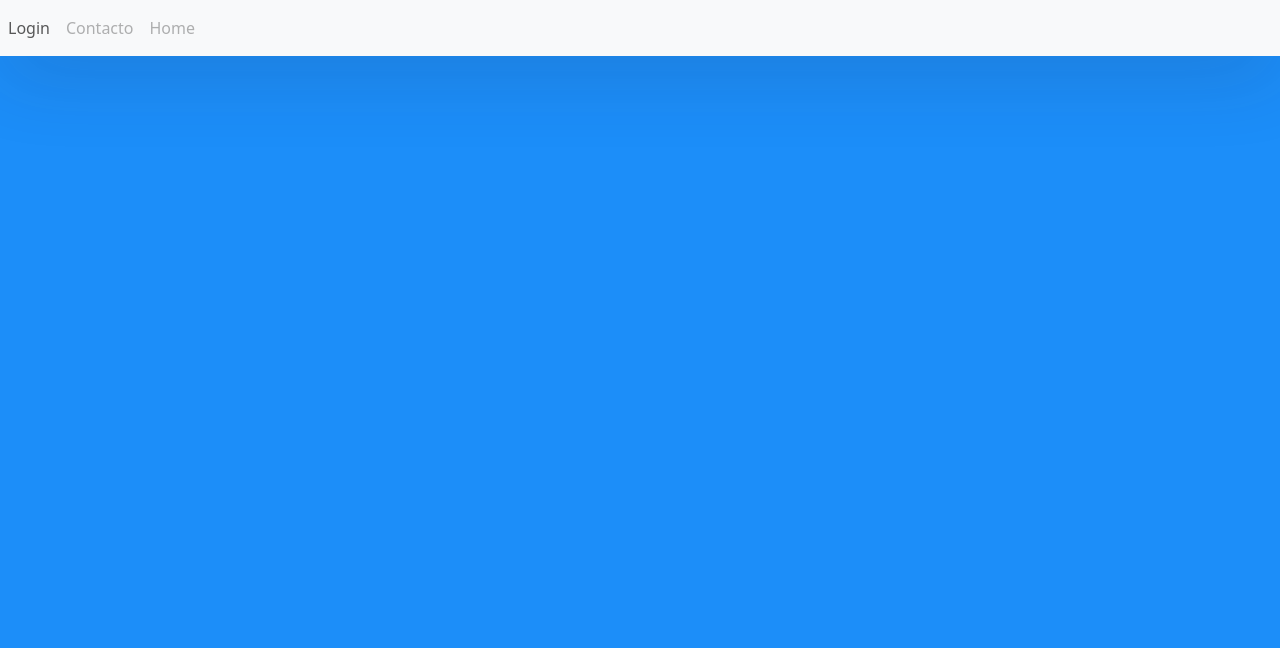
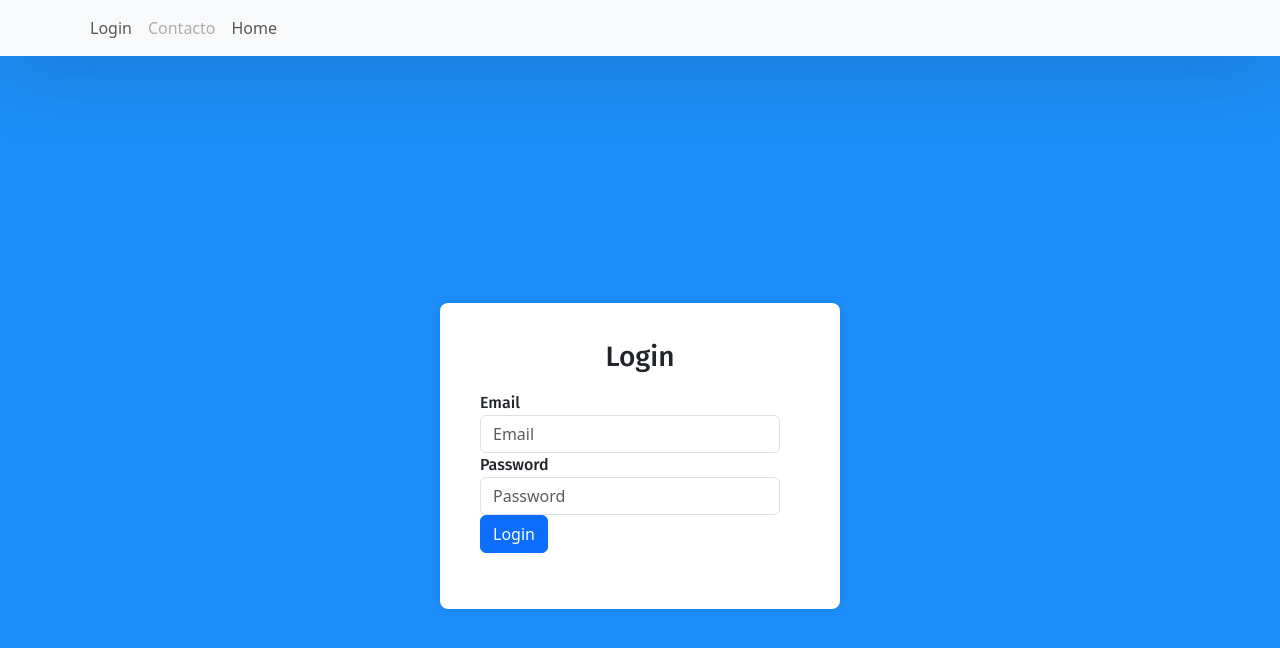
Before and after one commit to lucasaupi/CinemaApp, a Vue app: page /login in a window 1280 px wide. Shown: the top 648 px of the page. Built offline with nearby package versions, Linux system fonts and the light colour scheme.

Commit message:
Add login router

```diff
--- a/package.json
+++ b/package.json
@@ -4,16 +4,17 @@
   "version": "0.0.0",
   "type": "module",
   "scripts": {
-
     "dev": "vite",
     "build": "vite build",
     "preview": "vite preview"
   },
   "dependencies": {
-    "vue": "^3.4.37"
+    "vue": "^3.4.37",
+    "vue-router": "^4.4.5"
   },
   "devDependencies": {
     "@vitejs/plugin-vue": "^5.1.2",
+    "@vue/cli-plugin-router": "~4.5.13",
     "vite": "^5.4.1"
   }
 }
--- a/src/App.vue
+++ b/src/App.vue
@@ -1,78 +1,45 @@
-
 <template>
   <div id="app">
-
-   <nav class="navbar navbar-expand-lg navbar-light bg-light">
-
-  <button class="navbar-toggler" type="button" data-toggle="collapse" data-target="#navbarSupportedContent" aria-controls="navbarSupportedContent" aria-expanded="false" aria-label="Toggle navigation">
-    <span class="navbar-toggler-icon"></span>
-  </button>
-
-  <div class="collapse navbar-collapse" id="navbarSupportedContent">
+      <div class="navbar navbar-expand-lg navbar-light bg-light">
+        <div class="container">
           <ul class="navbar-nav mr-auto">
-
-
-
             <li class="nav-item">
-        <a class="nav-link" href="#" >Login</a>
+              <router-link class="nav-link" to="/login">Login</router-link>
             </li>
-
             <li class="nav-item">
               <a class="nav-link disabled" href="#">Contacto</a>
             </li>
-
             <li class="nav-item">
-         <a class="nav-link disabled" href="#">Home</a>
+              <router-link class="nav-link" to="/">Home</router-link>
             </li>
           </ul>
-
-
-
-
         </div>
-</nav>
-
-
-
       </div>
-
-
-
+    <router-view />
+  </div>
 </template>
 
 <script>
-  export default{
-
- name: 'app'
- }
+export default {
+  name: 'App',
+};
 </script>
 
-
-
-
-
-
 <style>
-
-
-
-
-
 @import url('https://fonts.googleapis.com/css?family=Fira+Sans:400,500,600,700,800');
 
 * {
   box-sizing: border-box;
 }
 
-    body{
+body {
   background: #1C8Ef9 !important;
   min-height: 100vh;
   display: flex;
   font-weight: 400;
-
 }
 
-    h1,h2,h3,h4,h5,h6,label,span {
+h1, h2, h3, h4, h5, h6, label, span {
   font-weight: 500;
   font-family: 'Fira Sans', sans-serif;
 }
@@ -80,7 +47,6 @@
 body, html, #app, #root, .auth-wrapper {
   width: 100%;
   height: 100%;
-
 }
 
 #app {
@@ -89,7 +55,7 @@
 
 .navbar-light {
   background-color: #ffffff;
-      box-shadow: 0px 14px 80px rgba(34,35,58,0.2);
+  box-shadow: 0px 14px 80px rgba(34, 35, 58, 0.2);
 }
 
 .auth-wrapper {
@@ -103,7 +69,7 @@
   width: 450px;
   margin: auto;
   background: #ffffff;
-      box-shadow: 0px 14px 80px rgba(34,35,58,0.2);
+  box-shadow: 0px 14px 80px rgba(34, 35, 58, 0.2);
   padding: 40px 55px 45px 55px;
   border-radius: 15px;
   transition: all .3s;
@@ -136,11 +102,4 @@
 .forgot-password a {
   color: #167bff;
 }
-
-
-
-
-
-
-
 </style>
--- /dev/null
+++ b/src/components/Login.vue
@@ -0,0 +1,58 @@
+<template>
+    <div class="auth-wrapper">
+        <div class="auth-inner">
+            <form @submit.prevent="handleLogin">
+                <h3>Login</h3>
+                <div class="form-group">
+                    <label>Email</label>
+                    <input v-model="email" type="email" class="form-control small-input" placeholder="Email" required>
+                </div>
+                <div class="form-group">
+                    <label>Password</label>
+                    <input v-model="password" type="password" class="form-control small-input" placeholder="Password" required>
+                </div>
+                <button type="submit" class="btn btn-primary btn-block">Login</button>
+            </form>
+        </div>
+    </div>
+</template>
+
+<script>
+export default {
+    name: 'Login',
+    data() {
+        return {
+            email: '',
+            password: ''
+        };
+    },
+    methods: {
+        handleLogin() {
+            console.log('Email:', this.email);
+            console.log('Password:', this.password);
+        }
+    }
+}
+</script>
+
+<style scoped>
+.auth-wrapper {
+    display: flex;
+    justify-content: center;
+    align-items: center;
+    height: 100vh;
+}
+
+.auth-inner {
+    width: 400px;
+    background: #ffffff;
+    padding: 40px;
+    border-radius: 8px;
+    box-shadow: 0 0 10px rgba(0, 0, 0, 0.1);
+}
+
+.small-input {
+    width: 100%;
+    max-width: 300px;
+}
+</style>
--- /dev/null
+++ b/src/router/index.js
@@ -0,0 +1,18 @@
+import { createRouter, createWebHistory } from 'vue-router';
+import Login from '../components/Login.vue';
+
+const routes = [
+
+  {
+    path: '/login',
+    name: 'Login',
+    component: Login,
+  },
+];
+
+const router = createRouter({
+  history: createWebHistory(),
+  routes,
+});
+
+export default router;
```
Also changed, not shown: src/main.js (+5 -2 lines), 1 other file (tests, documents, lock files or other folders). Lines whose indentation alone changed are shown as unchanged.
